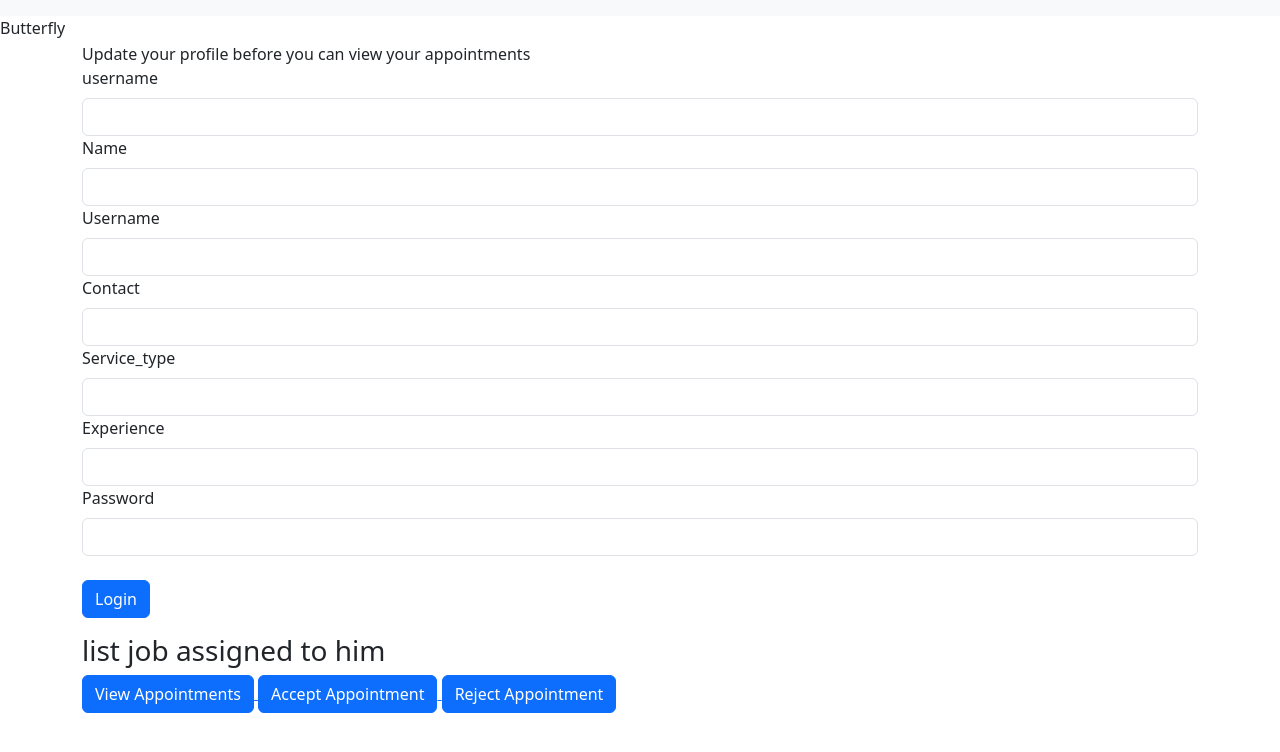
After one commit to rashisinghal86/160286, a Flask app: template templates/register_prof.html in a window 1280 px wide. The commit adds this page. Shown: the top 752 px of the page. Run offline with Flask 3, Linux system fonts and the light colour scheme; the template is opened without the code that fills it, so the values that code supplies are empty.

Commit message:
login_post

```diff
--- a/templates/home.html
+++ b/templates/home.html
@@ -13,12 +13,12 @@ Welcome to HouseHold Services Application
 </div>
 <div>
     <p>
-        <a href="{{url_for('login_user')}}" class ="btn btn-primary">User_Login</a>
+        <a href="{{url_for('login')}}" class ="btn btn-primary">login as Professional</a>
     </p>
 </div>
 <div>
     <p>
-        <a href="{{url_for('login_admin')}}" class="btn btn-primary">Admin_Login</a>
+        <a href="{{url_for('login')}}" class="btn btn-primary">Customer_Login</a>
     </p>
 </div>
 <div>
--- a/templates/login_user.html
+++ b/templates/login.html
@@ -12,7 +12,7 @@ Welcome to User DASHBOARD COMBINED
         this is login page to split in user and professional
     </ul>
 </div>
-<form action="" class="form">
+<form action="{{ url_for('login_post') }}" method="post" class="form">
     <div class="form-group">
         <label for="username" class="form-label">Username</label>
         <input type="text" class="form-control" name="username">
@@ -24,6 +24,7 @@ Welcome to User DASHBOARD COMBINED
     <br>
     <div class="form-group">
         <input type="submit" value="Login" class= "btn btn-primary">
+
 
     </div>
 </form>
--- a/templates/navbar.html
+++ b/templates/navbar.html
@@ -9,7 +9,7 @@
           <a class="nav-link" href="{{url_for ('home')}}">Home <span class="sr-only">(current)</span></a>
         </li>
         <li class="nav-item">
-          <a class="nav-link" href="{{ url_for('login_user')}}">Login</a>
+          <a class="nav-link" href="{{ url_for('login')}}">Login</a>
         </li>
 
         <li class="nav-item">
--- /dev/null
+++ b/templates/profile.html
@@ -0,0 +1 @@
+fix me proifl
--- /dev/null
+++ b/templates/register_prof.html
@@ -0,0 +1,67 @@
+{% extends'layout.html'%}
+
+{% block title %}
+<h1>welcome professional</h1>
+{% endblock %}
+
+{% block content %}
+
+
+Update your profile before you can view your appointments
+
+<form action="" class="form">
+
+    <div class="form-group">
+        <label for="username" class="form-label">username</label>
+        <input type="text" name="email" required class="form-control">
+
+    <div class="form-group">
+        <label for="name" class="form-label">Name</label>
+        <input type="text" name="name" required class="form-control">
+    </div>
+    <div class="form-group">
+        <label for="username" class="form-label">Username</label>
+        <input type="text" name="username" required class="form-control">
+    </div>
+    <div class="form-group">
+        <label for="contact" class="form-label">Contact</label>
+        <input type="text" name="contact" required class="form-control">
+    </div>
+    <div class="form-group">
+        <label for="service_type" class="form-label">Service_type</label>
+        <input type="text" name="service_type" required class="form-control">
+    </div>
+    <div class="form-group">
+        <label for="experience" class="form-label">Experience</label>
+        <input type="text" name="experience" required class="form-control">
+    </div>
+    <div class="form-group">
+        <label for="password" class="form-label">Password</label>
+        <input type="password" name="password" required class="form-control">
+    </div>
+    <br>
+    <div class="form-group">
+        <p>
+
+    <a href="{{ url_for('view_appointments')}}" class="btn btn-primary">Login</a>
+    </p>
+
+    </div>
+
+
+
+
+    <h3>
+        list job assigned to him
+    </h3>
+    <a href="{{ url_for('view')}}">
+        <button class="btn btn-primary">View Appointments</button>
+    </a>
+    <a href="{{ url_for('accept')}}">
+        <button class="btn btn-primary">Accept Appointment</button>
+    </a>
+    <a href="{{ url_for('reject')}}">
+        <button class="btn btn-primary">Reject Appointment</button>
+    </a>
+</form>
+{% endblock %}
```
Also changed, not shown: routes.py (+49 -6 lines), templates/admin_db.html (added, +42 -0 lines), templates/login_admin.txt (added, +48 -0 lines), templates/register_cust.html (added, +57 -0 lines), templates/cust_db.html (added), templates/prof_db.html (added).
